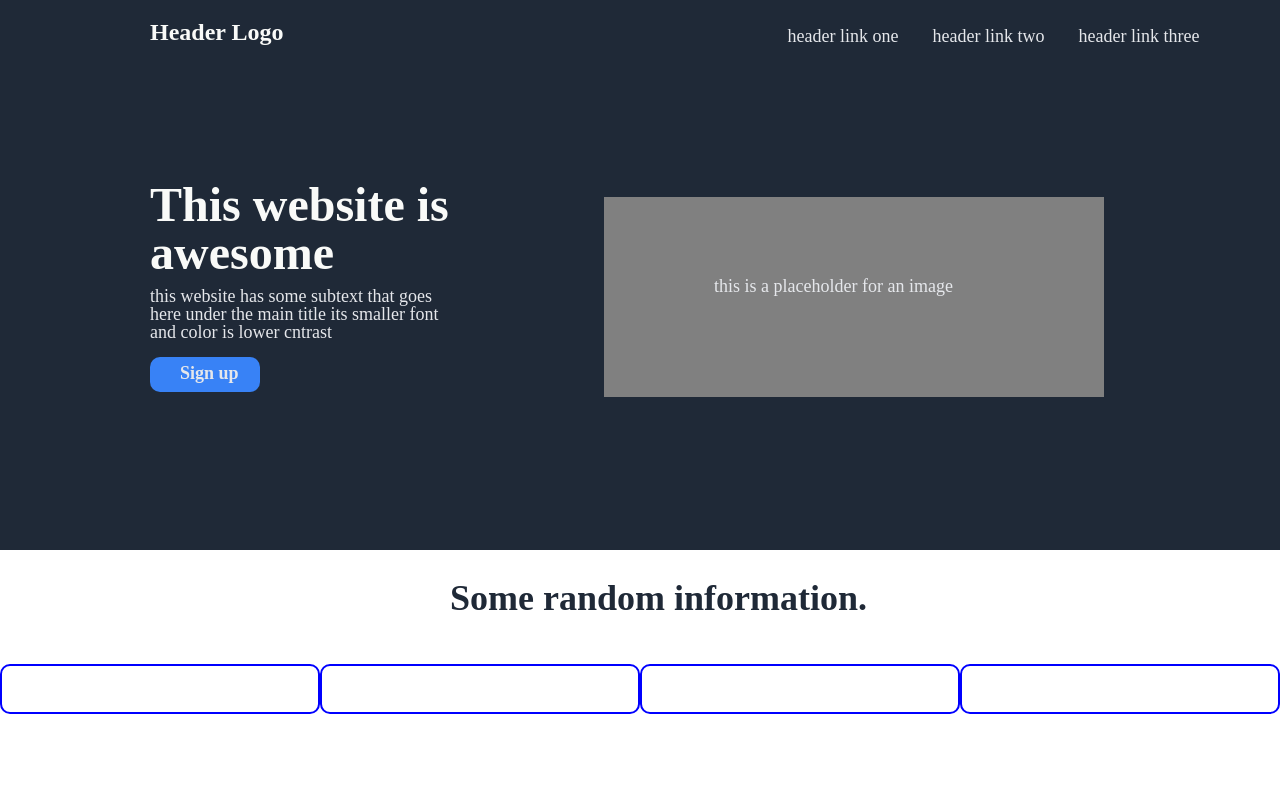
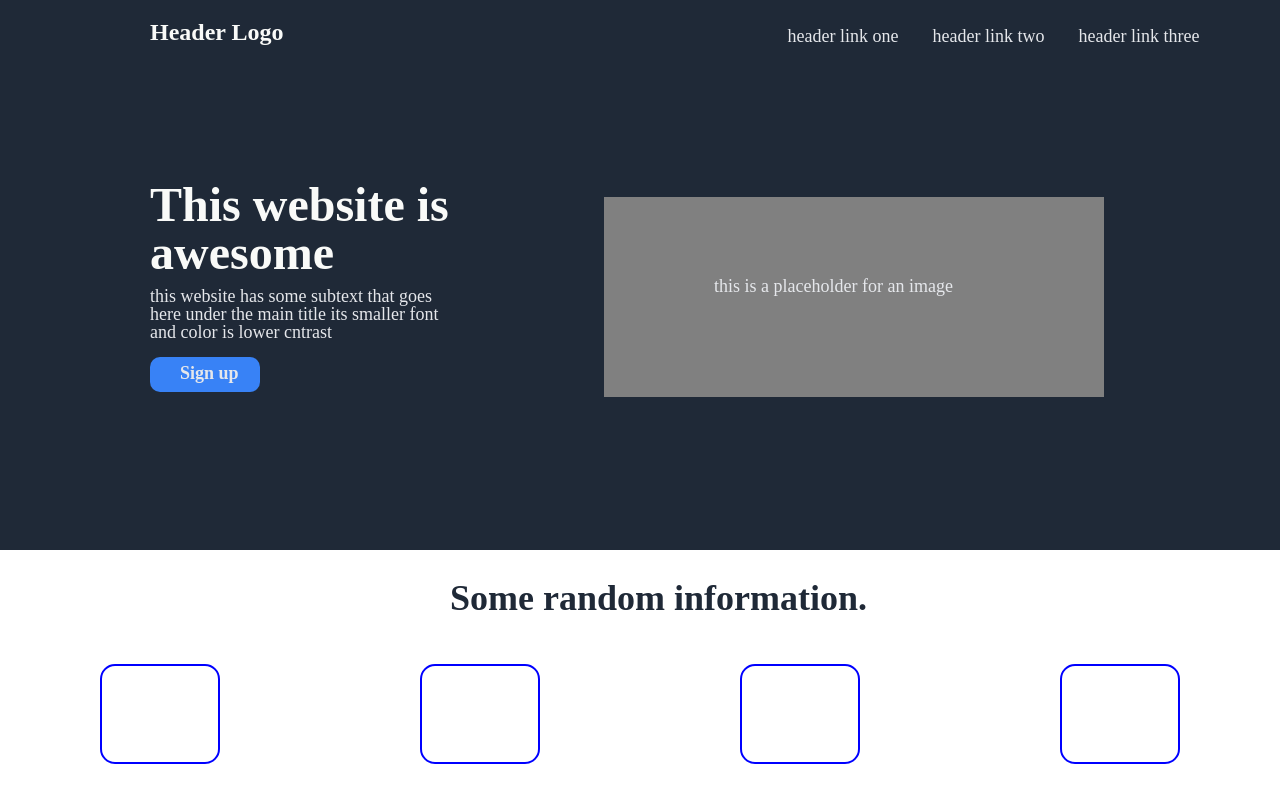
Before and after one commit to lado1121/landing-page, a plain HTML site: page index.html in a window 1280 px wide. Drawn offline with Linux system fonts and the light colour scheme.

Commit message:
Update style.css

```diff
--- a/style.css
+++ b/style.css
@@ -124,16 +124,21 @@ div.button{
 
 .flexbox{
     display: flex;
+
 }
 
  .flexbox div{
     flex-direction: row;
-    height: 50px;
+    flex-wrap: nowrap;
     width: 5px;
+    height: 100px;
     border: 2px solid blue;
-    border-radius: 10px;
-    flex: 1 1 0%;
-    justify-content: space-between;
+    border-radius: 15px;
+    flex: 1 ;
+    margin-right: 100px;
+    margin-left: 100px;
+
+
 
 
 }
```
